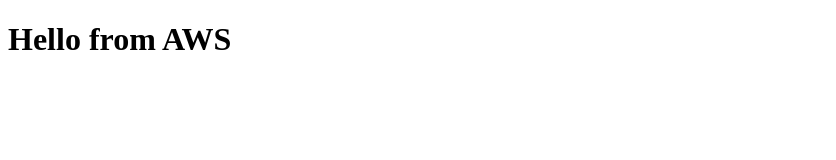
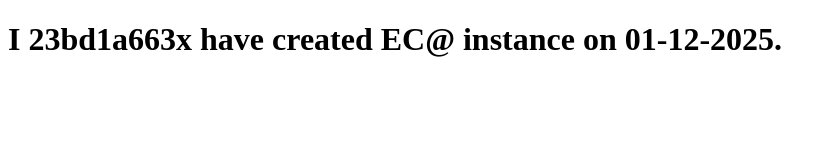
Before and after one commit to theweekend0006/AWS, a plain HTML site: page index.html in a window 1280 px wide. Shown: the whole page, without its empty margins (0-836 px from the left). Drawn offline with Linux system fonts and the light colour scheme.

Commit message:
first commit index.html

```diff
--- a/index.html
+++ b/index.html
@@ -6,6 +6,8 @@
     <title>Document</title>
 </head>
 <body>
-    <h1>Hello from AWS</h1>
+    <h1>
+        I 23bd1a663x have created EC@ instance on 01-12-2025.
+    </h1>
 </body>
 </html>
```
